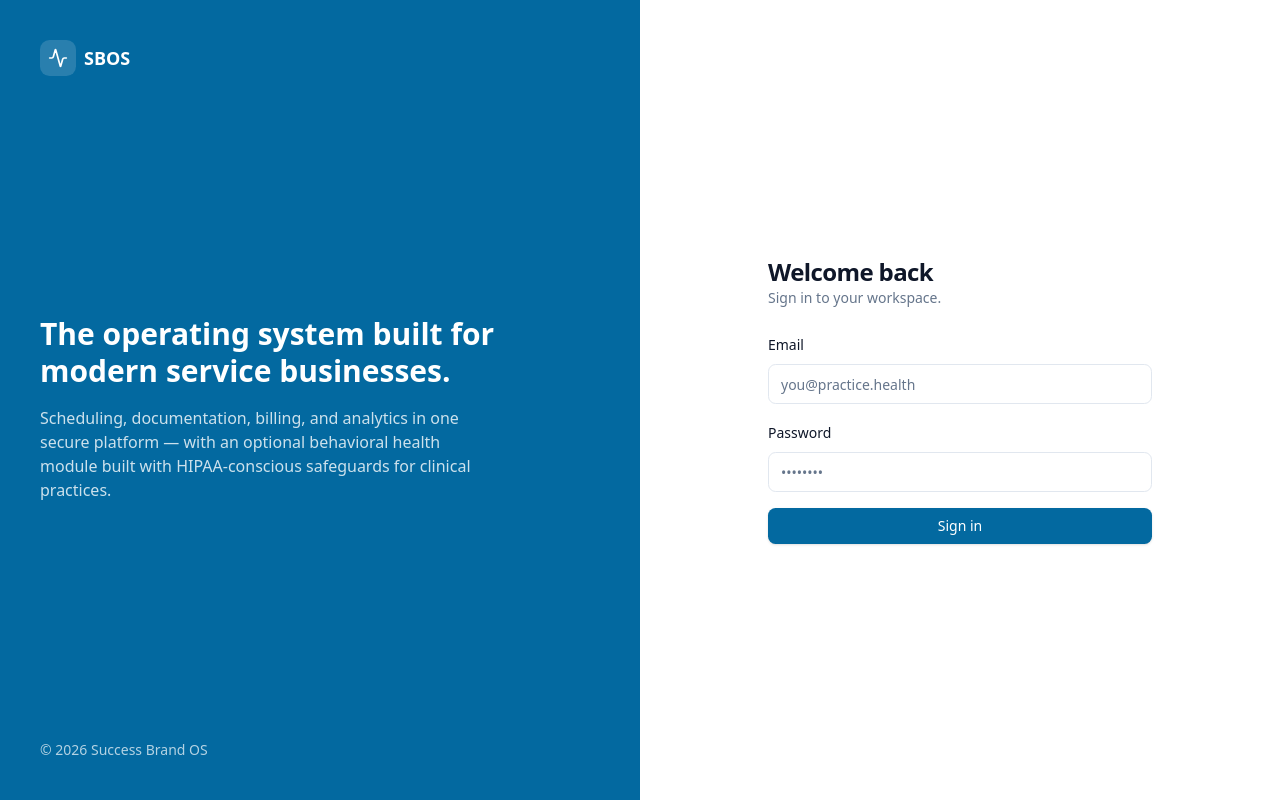
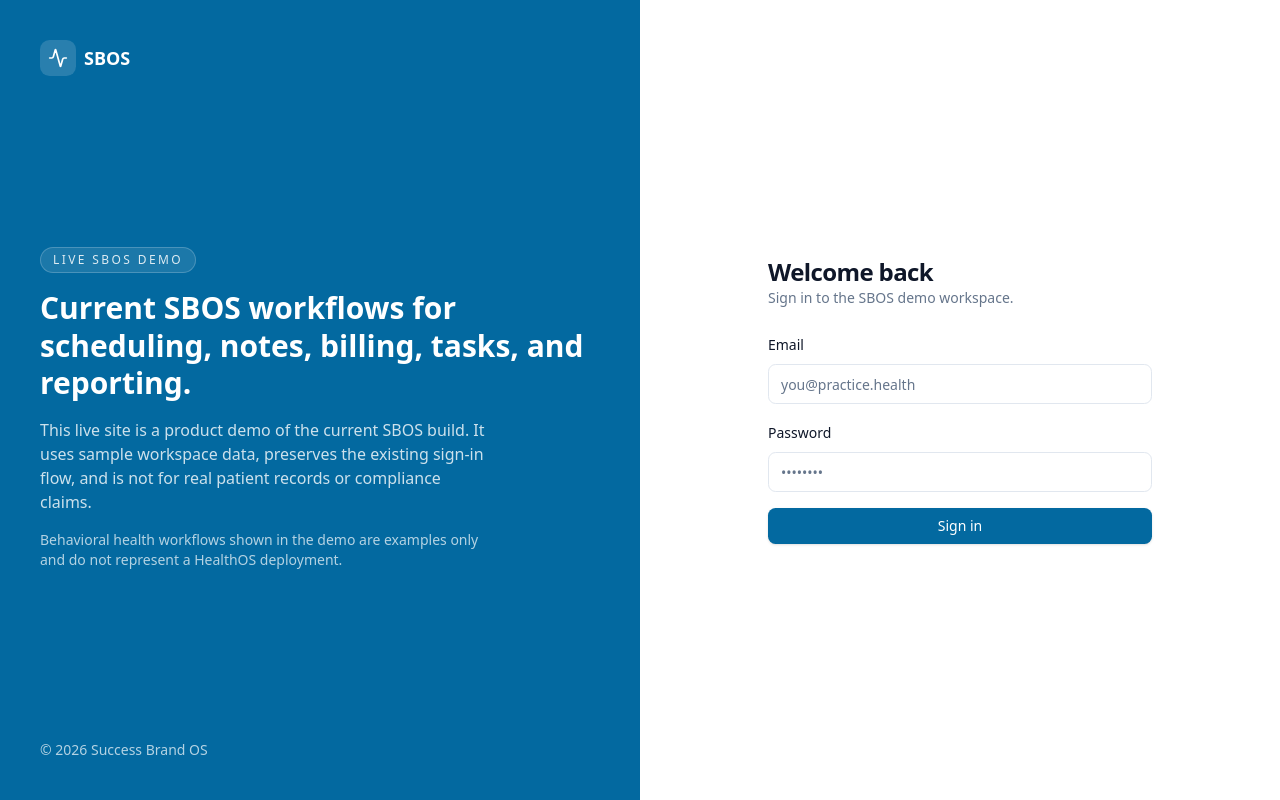
Before and after one commit to lonniebeal-droid/sbos-monorepo, a Next.js app in the folder apps/web/: page /login in a window 1280 px wide. Built offline with nearby package versions, Linux system fonts and the light colour scheme.

Commit message:
chore(web): relabel SBOS public demo copy

```diff
--- a/apps/web/src/app/(app)/dashboard/page.tsx
+++ b/apps/web/src/app/(app)/dashboard/page.tsx
@@ -99,7 +99,7 @@ export default async function DashboardPage() {
     <>
       <PageHeader
         title={`Good to see you, ${firstName}`}
-        description="Here's what's happening across your business today."
+        description="Demo snapshot of the current SBOS scheduling, task, and billing workflow."
         actions={
           <Button asChild>
             <Link href="/schedule">New appointment</Link>
--- a/apps/web/src/app/(app)/layout.tsx
+++ b/apps/web/src/app/(app)/layout.tsx
@@ -46,6 +46,14 @@ export default async function AppLayout({
           tabIndex={-1}
         >
           <div className="mx-auto w-full max-w-7xl space-y-6 p-4 md:p-6 lg:p-8">
+            <div className="rounded-xl border border-amber-200 bg-amber-50 px-4 py-3 text-sm text-amber-950">
+              <p className="font-medium">SBOS live demo</p>
+              <p className="mt-1 text-amber-900/80">
+                This environment showcases current SBOS workflows with sample
+                data only. Do not use it for real patient records or compliance
+                claims.
+              </p>
+            </div>
             {children}
           </div>
         </main>
--- a/apps/web/src/app/layout.tsx
+++ b/apps/web/src/app/layout.tsx
@@ -13,7 +13,7 @@ export const metadata: Metadata = {
     template: "%s · SBOS",
   },
   description:
-    "Success Brand Operating System — a production-grade platform for scheduling, documentation, billing, and analytics, with an optional behavioral health module for clinical practices.",
+    "Success Brand Operating System live demo — current workflows for scheduling, documentation, billing, tasks, and reporting shown with sample data only.",
 };
 
 export const viewport: Viewport = {
--- a/apps/web/src/app/login/login-form.tsx
+++ b/apps/web/src/app/login/login-form.tsx
@@ -180,7 +180,7 @@ export function LoginForm({
 
       {showDemoCredentials && (
         <div className="rounded-md border border-dashed bg-muted/40 p-3 text-xs text-muted-foreground">
-          <p className="font-medium text-foreground">Development access</p>
+          <p className="font-medium text-foreground">Demo access</p>
           <p>admin@sbos.health · clinician@sbos.health</p>
           <p>Password: Sbos!2026</p>
         </div>
--- a/apps/web/src/app/login/page.tsx
+++ b/apps/web/src/app/login/page.tsx
@@ -23,13 +23,20 @@ export default function LoginPage() {
           <span className="text-lg font-semibold">SBOS</span>
         </div>
         <div className="space-y-4">
+          <div className="inline-flex w-fit rounded-full border border-white/20 bg-white/10 px-3 py-1 text-xs font-medium uppercase tracking-[0.2em] text-primary-foreground/85">
+            Live SBOS demo
+          </div>
           <h1 className="text-3xl font-semibold leading-tight">
-            The operating system built for modern service businesses.
+            Current SBOS workflows for scheduling, notes, billing, tasks, and reporting.
           </h1>
           <p className="max-w-md text-primary-foreground/80">
-            Scheduling, documentation, billing, and analytics in one secure
-            platform — with an optional behavioral health module built with
-            HIPAA-conscious safeguards for clinical practices.
+            This live site is a product demo of the current SBOS build. It
+            uses sample workspace data, preserves the existing sign-in flow,
+            and is not for real patient records or compliance claims.
+          </p>
+          <p className="max-w-md text-sm text-primary-foreground/70">
+            Behavioral health workflows shown in the demo are examples only and
+            do not represent a HealthOS deployment.
           </p>
         </div>
         <p className="text-sm text-primary-foreground/70">
@@ -50,7 +57,7 @@ export default function LoginPage() {
               Welcome back
             </h2>
             <p className="text-sm text-muted-foreground">
-              Sign in to your workspace.
+              Sign in to the SBOS demo workspace.
             </p>
           </div>
           <Suspense>
--- a/apps/web/src/components/dashboard/sidebar.tsx
+++ b/apps/web/src/components/dashboard/sidebar.tsx
@@ -58,7 +58,7 @@ export function Sidebar({ className }: { className?: string }) {
 
       <div className="border-t border-sidebar-border p-4 text-xs text-muted-foreground">
         <p className="font-medium text-foreground">Success Brand OS</p>
-        <p>v0.1.0 · Secure & compliance-ready</p>
+        <p>v0.1.0 · Live demo build</p>
       </div>
     </aside>
   );
```
